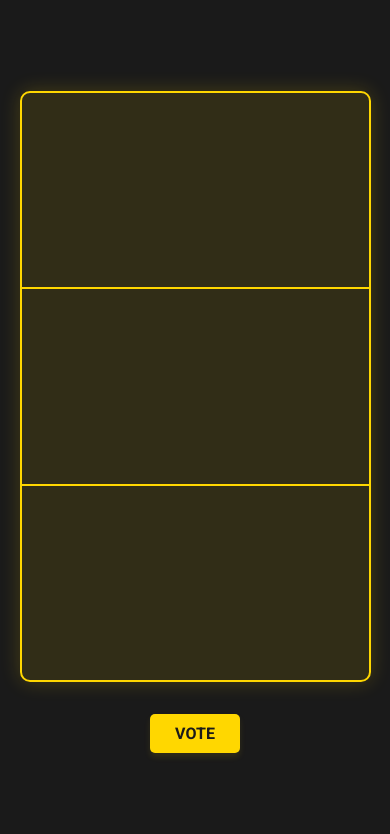
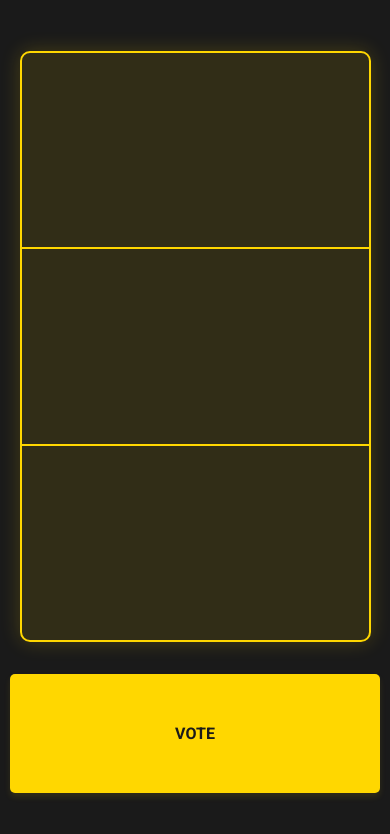
Before and after one commit to shimaph/ippon-server, a website: page public/vote.html in a window 390 px wide. Drawn offline with Linux system fonts and the light colour scheme; a web font is replaced by a local one.

Commit message:
vote画面のボタンサイズ変更

```diff
--- a/public/css/vote.css
+++ b/public/css/vote.css
@@ -10,7 +10,7 @@
     --rectangle-width: 300px;
     --rectangle-height: 500px;
     --border-width: 2px;
-    --btn-padding: 12px 30px;
+    --btn-padding: 20px 0; /* 縦のパディングを増加 */
     --btn-font-size: 1.2rem;
     --btn-margin: 20px 0;
 }
@@ -79,8 +79,9 @@ body {
     cursor: pointer;
     transition: all 0.3s ease;
     box-shadow: 0 4px 6px rgba(255, 215, 0, 0.1);
-    font-family: 'Roboto', sans-serif;  /* GOボタンと同じフォント */
+    font-family: 'Roboto', sans-serif;
     margin-top: 2rem;
+    width: calc(100% - 40px); /* コンテナの幅に合わせつつ余白を確保 */
 }
 
 #vote_button:hover {
@@ -109,7 +110,8 @@ h1 {
     }
 
     #vote_button {
-        padding: 10px 25px;
+        padding: 50px 0; /* 縦のパディングを調整 */
         font-size: 1rem;
+        width: calc(100% - 20px); /* モバイルでも余白を確保しつつ幅を調整 */
     }
 }
```
